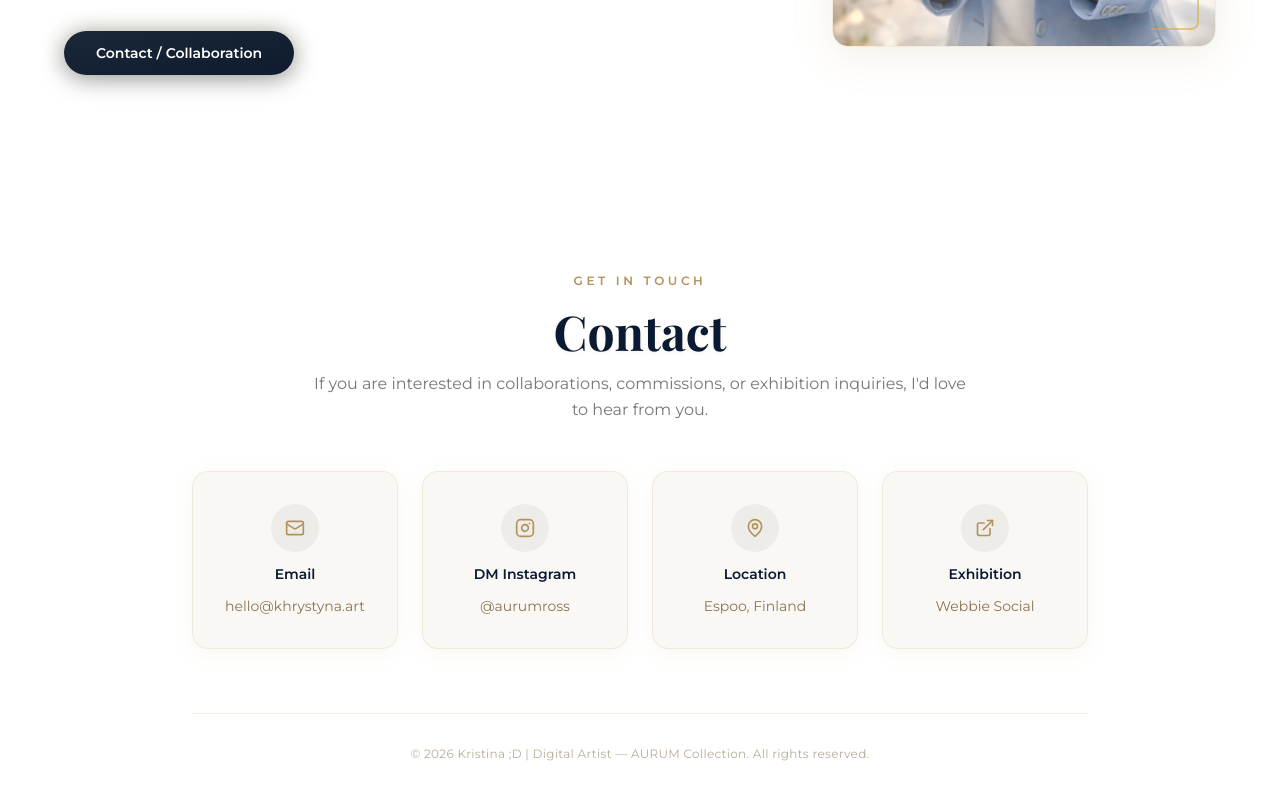
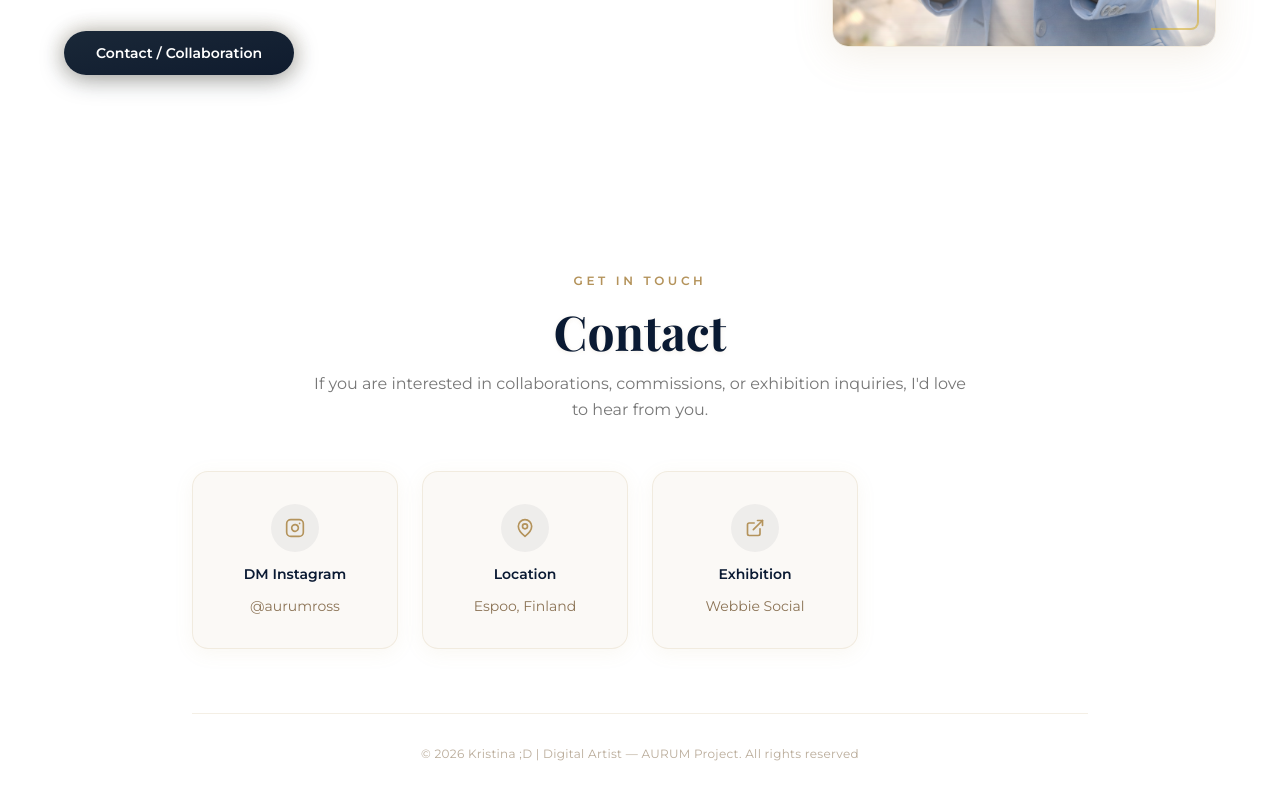
Before and after one commit to vitaliizeleninca-dot/kristina-portfolio, a React (Vite) app: page / in a window 1280 px wide. Shown: the part 3853-4653 px from the top of the page. Built offline with nearby package versions, Linux system fonts and the light colour scheme.

Commit message:
Update ContactSection.tsx

```diff
--- a/src/components/landing/ContactSection.tsx
+++ b/src/components/landing/ContactSection.tsx
@@ -8,6 +8,7 @@ const contacts = [
     value: "hello@khrystyna.art",
     href: "mailto:hello@khrystyna.art",
     external: false,
+    hidden: true, // ← EMAIL СКРЫТ
   },
   {
     icon: Instagram,
@@ -40,7 +41,7 @@ export function ContactSection() {
         </span>
 
         <h2
-          className="mt-4 font-playfair font-bold text-3xl md:text-4xl lg:text-5xl text-[#0A1A33] leading-tight"
+          className="mt-4 font-playfair font-bold text-3xl md:text-4xl lg:text-5xl text-[#0A1A33]"
           style={{ textShadow: "0 1px 4px rgba(180,147,91,0.15)" }}
         >
           Contact
@@ -53,42 +54,58 @@ export function ContactSection() {
 
         {/* Contact Cards */}
         <div className="mt-12 grid grid-cols-1 sm:grid-cols-2 lg:grid-cols-4 gap-6">
-          {contacts.map((item) => {
-            const Icon = item.icon;
+          {contacts.map((contact, index) => {
+            const Icon = contact.icon;
 
             return (
               <div
-                key={item.title}
+                key={contact.title}
                 className={cn(
-                  "flex flex-col items-center gap-3 p-8 rounded-2xl",
-                  "bg-[#F9F7F2]/80 border border-[#DBCBAA]/30",
+                  contact.hidden ? "hidden" : "flex",
+                  "flex-col items-center gap-3 p-8 rounded-2xl",
+
+                  // glass effect
+                  "bg-[#F9F7F2]/70 backdrop-blur-md",
+                  "border border-[#DBCBAA]/30",
+
+                  // shadows
                   "shadow-[0_4px_20px_rgba(180,147,91,0.08)]",
-                  "hover:shadow-[0_8px_40px_rgba(180,147,91,0.15)]",
-                  "hover:border-[#D4AF37]/40 hover:scale-105",
+
+                  // hover effects
+                  "hover:shadow-[0_12px_60px_rgba(180,147,91,0.18)]",
+                  "hover:border-[#D4AF37]/50",
+                  "hover:-translate-y-1 hover:scale-[1.04]",
+
+                  // animation
+                  "opacity-0 animate-fade-in-up",
+
                   "transition-all duration-300"
                 )}
+                style={{
+                  animationDelay: `${index * 120}ms`,
+                }}
               >
                 <div className="w-12 h-12 rounded-full bg-[#0A1A33]/5 flex items-center justify-center">
                   <Icon className="w-5 h-5 text-[#B4935B]" />
                 </div>
 
                 <h3 className="font-montserrat font-semibold text-sm text-[#0A1A33]">
-                  {item.title}
+                  {contact.title}
                 </h3>
 
-                {item.href ? (
+                {contact.href ? (
                   <a
-                    href={item.href}
-                    target={item.external ? "_blank" : undefined}
-                    rel={item.external ? "noopener noreferrer" : undefined}
-                    aria-label={item.title}
+                    href={contact.href}
+                    target={contact.external ? "_blank" : undefined}
+                    rel={contact.external ? "noopener noreferrer" : undefined}
+                    aria-label={contact.title}
                     className="font-montserrat text-sm text-[#8B7355] hover:text-[#B4935B] transition-colors"
                   >
-                    {item.value}
+                    {contact.value}
                   </a>
                 ) : (
                   <p className="font-montserrat text-sm text-[#8B7355]">
-                    {item.value}
+                    {contact.value}
                   </p>
                 )}
               </div>
@@ -99,7 +116,8 @@ export function ContactSection() {
         {/* Footer */}
         <div className="mt-16 pt-8 border-t border-[#DBCBAA]/30">
           <p className="font-montserrat text-xs text-[#8B7355]/60 tracking-wide">
-            © 2026 Kristina ;D | Digital Artist — AURUM Collection. All rights reserved.
+            © 2026 Kristina ;D | Digital Artist — AURUM Project. All rights
+            reserved
           </p>
         </div>
       </div>
```
